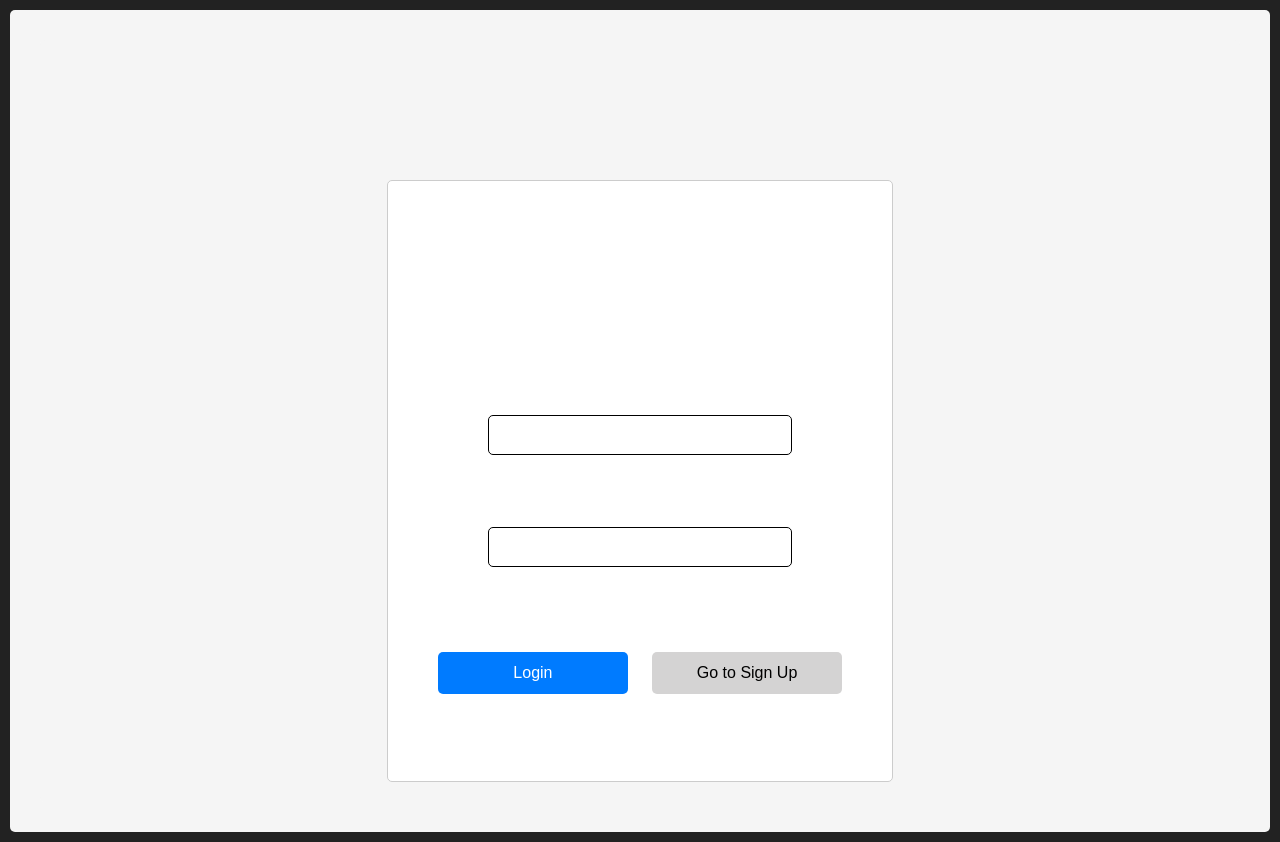
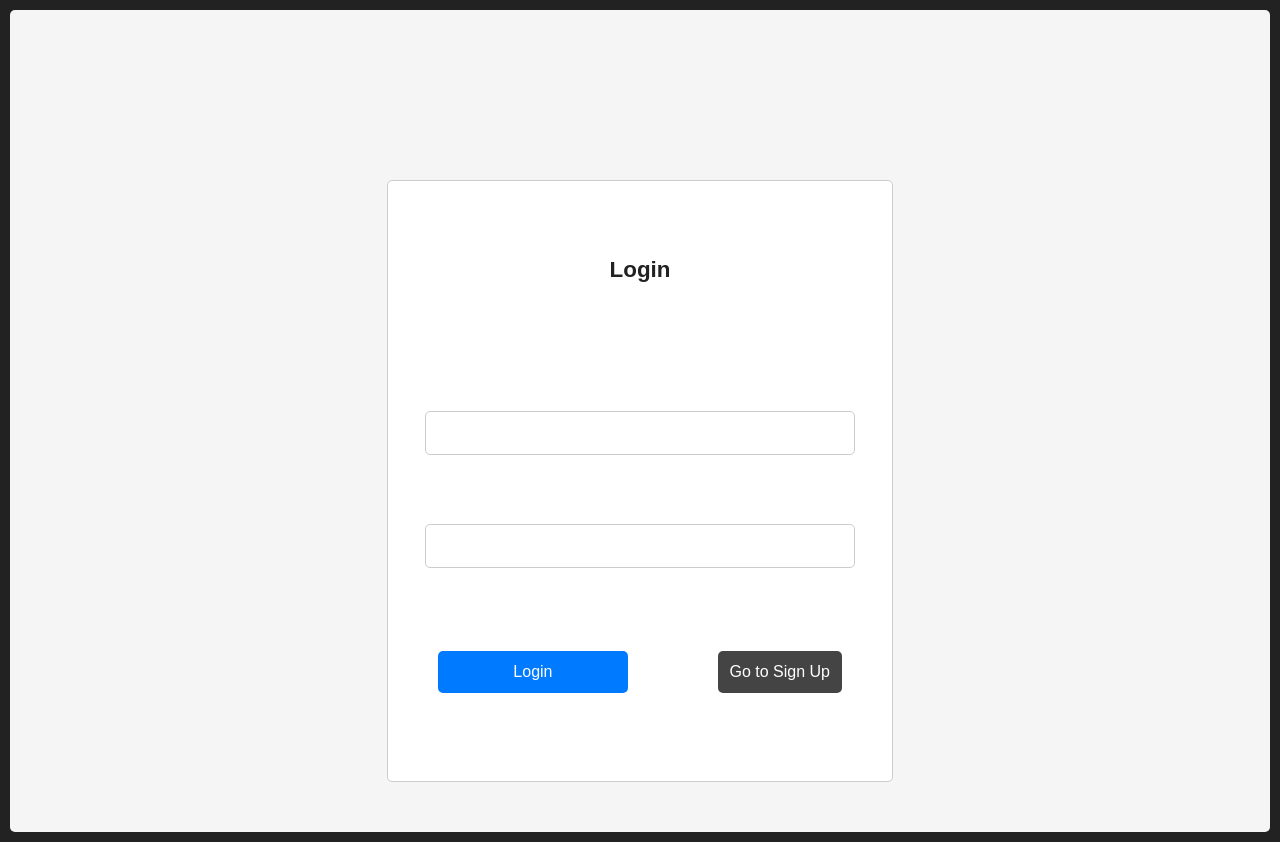
Before and after one commit to KhalidAli44/APT-Frontend, a React (Create React App) app: page /Login in a window 1280 px wide. Built offline with nearby package versions, Linux system fonts and the light colour scheme.

Commit message:
css login

```diff
--- a/src/pages/Login/Login.css
+++ b/src/pages/Login/Login.css
@@ -1,3 +1,4 @@
+/* Login Form Styles */
 .login-form {
     width: 40%;
     height: 70vh;
@@ -15,6 +16,9 @@
   .login-form h2 {
     text-align: center;
     margin-bottom: 0;
+    font-size: 1.4rem; /* Increased font size for a bolder look */
+    font-weight: bold; /* Matches existing header weight */
+    color: #222; /* Darker text color for login form */
   }
 
   .form-group {
@@ -27,18 +31,17 @@
     justify-content: space-evenly;
   }
 
-.form-group label{
-    align-self: flex-start;
-    margin-left: 4.5vw;
+  .form-group {
+    height: 30vh;
+    margin-bottom: 20px;
+    background-color: #fff;
+    align-items: center;
+    display: flex;
+    flex-direction: column;
+    justify-content: space-evenly;
   }
 
-label {
-    display: block;
-    font-weight: bold;
-}
-
-input[type="text"],
-input[type="password"] {
+  .input-field {
     width: 70%;
     padding: 10px;
     border: 1px solid #000000;
@@ -52,9 +55,9 @@ input[type="password"] {
     background-color: #fff;
   }
 
-button {
+  .login-button {
     padding: 10px 20px;
-    background-color: #007bff;
+    background-color: #007bff; /* Matches existing button color */
     color: #fff;
     border: none;
     border-radius: 5px;
@@ -63,15 +66,14 @@ button {
     transition: background-color 0.3s ease;
   }
 
-button:hover {
-    background-color: #0056b3;
+  .login-button:hover {
+    background-color: #0056b3; /* Matches existing button hover color */
   }
 
   .signup {
-    width: 47%;
     padding: 12px;
-    background-color: #d4d3d3;
-    color: #000;
+    background-color: #444; /* Darker background color for signup button */
+    color: #fff; /* Lighter text color for signup button */
     border: none;
     border-radius: 5px;
     font-size: 16px;
@@ -80,5 +82,12 @@ button:hover {
   }
 
   .signup:hover {
-    background-color: #e1e2e3;
+    background-color: #333; /* Darker hover color for signup button */
   }
+
+  /* Error Message Style */
+  .dataError {
+    color: red; /* Red color for error message */
+    font-weight: bold; /* Bold weight for error message */
+    margin-bottom: 10px; /* Add some space below the error message */
+  }
```
Lines whose indentation alone changed are shown as unchanged.
